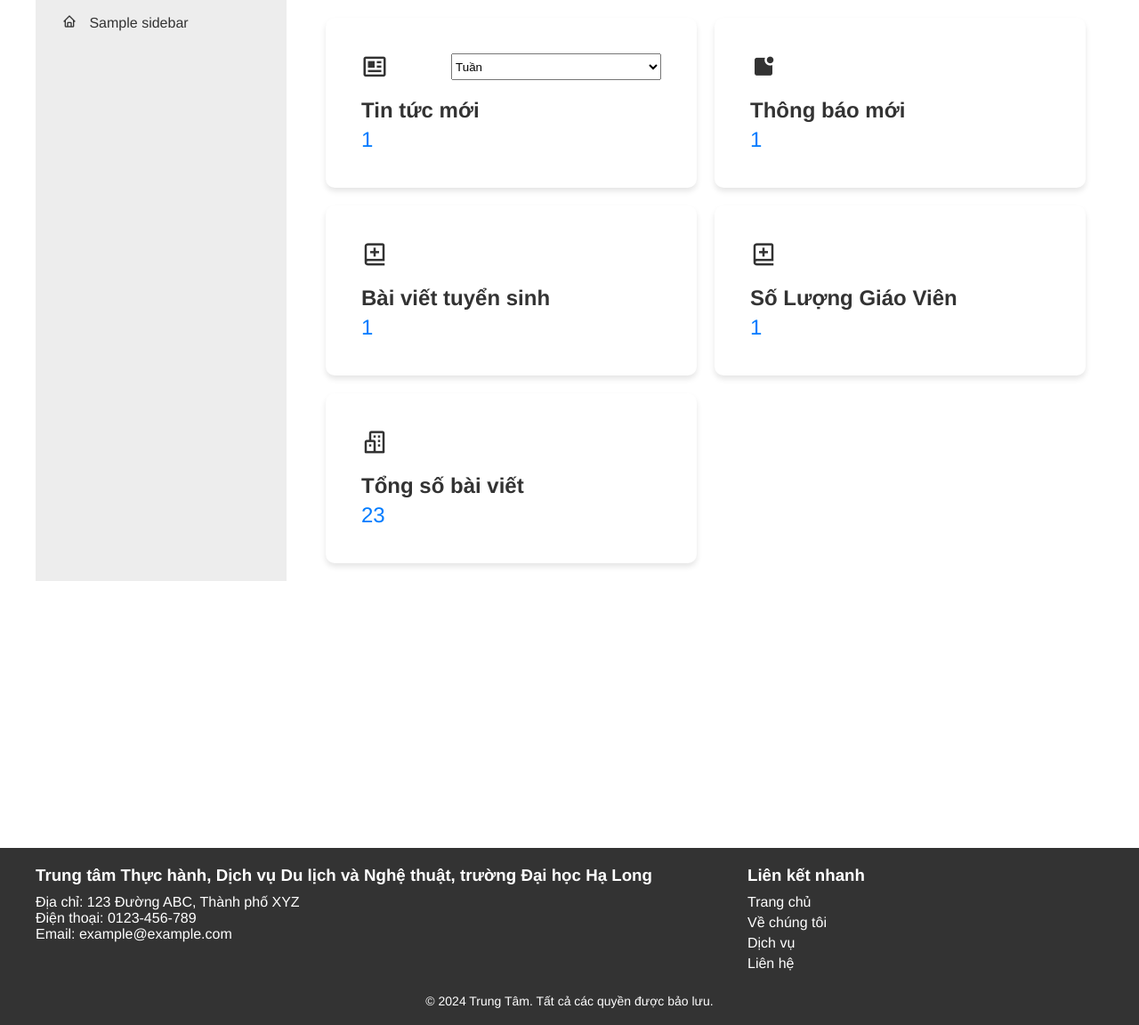
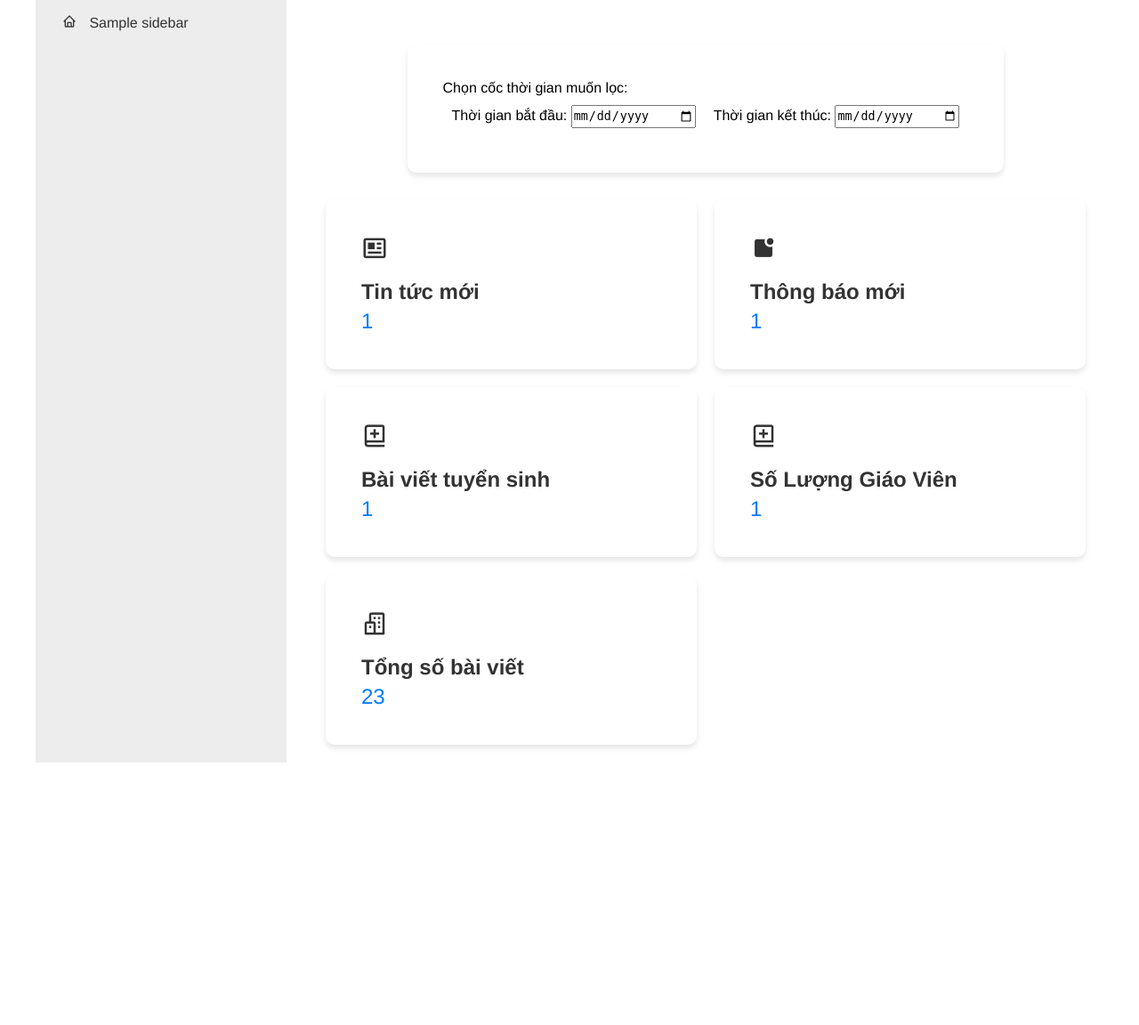
Before and after one commit to Razer29111201/NCKH, a Node server app: template src/views/manager/manager.ejs in a window 1280 px wide. Shown: the part 198-1350 px from the top of the page at 89% size. Run offline with Node 20, Linux system fonts and the light colour scheme; the template is opened without the code that fills it: most values are stand-ins (such as "Sample title", 1, 10 or a date in 2020); some libraries are stand-ins or nearby versions.

Commit message:
09/04/2024

```diff
--- a/src/public/css/admin.css
+++ b/src/public/css/admin.css
@@ -57,3 +57,24 @@
     margin: 5px 0 0;
     color: #007bff;
 }
+
+.loc {
+    display: flex;
+    justify-content: space-evenly;
+    align-items: center;
+    margin: 30px 0;
+}
+
+.time {
+    display: flex;
+
+}
+
+.time_select {
+    padding: 10px;
+}
+
+.time_select input {
+    height: 26px;
+    width: 140px;
+}
--- a/src/public/js/admin.js
+++ b/src/public/js/admin.js
@@ -18,7 +18,7 @@ const editor = document.querySelector('.ck-editor__editable')
 console.log(btn_add);
 add.onclick = () => {
     form.classList.remove('hiden')
-    form1.setAttribute('action', 'news')
+    form1.setAttribute('action', '/news')
     btn_add.classList.remove('hiden')
     form_title.innerText = 'Thêm Tin Tức'
 }
--- a/src/routes/manager.js
+++ b/src/routes/manager.js
@@ -1,6 +1,6 @@
 import express from 'express'
 const router = express.Router();
-import { getHomeAdmin, getMenuu, setsidebar, getNews, getQLteacher, getQLnoti, getQLnews_a, getQLMenu, getQLSubject, getQLintro } from '../controllers/managerController.js';
+import { getHomeAdmin, getMenuu, setsidebar, getNews, getQLteacher, getQLnoti, getQLnews_a, getQLMenu, getQLSubject, getQLintro ,setAllAdmin} from '../controllers/managerController.js';
 
 
 
@@ -13,6 +13,7 @@ router.get('/4', getQLMenu)
 router.get('/5', getQLnews_a)
 router.get('/6', getQLSubject)
 router.get('/7', getQLintro)
-router.get('/a', getMenuu)
+router.post('/setAllAdmin',setAllAdmin)
+
 
 export default router
--- a/src/views/manager/manager.ejs
+++ b/src/views/manager/manager.ejs
@@ -27,21 +27,30 @@
                                     </div>
                                     <div class="col m-9">
                                         <div class="main-content">
+                                            <div class="loc">
+                                                <div class="stat">
+                                                    <label for="getSelect">Chọn cốc thời gian muốn lọc:</label>
+                                                    <div class="time">
+
+                                                        <div class="time_select">
+                                                            <label for="">Thời gian bắt đầu:</label>
+                                                            <input type="date" id="fr_time">
+                                                        </div>
+                                                        <div class="time_select">
+                                                            <label for="">Thời gian kết thúc:</label>
+                                                            <input type="date" id="last_time">
+                                                        </div>
+                                                    </div>
+                                                </div>
+
+
+                                            </div>
+
                                             <div class="stats">
                                                 <div class="stat">
                                                     <div class="stat-icon">
                                                         <i class='bx bx-news'></i>
-                                                        <select>
-                                                            <option value="">
-                                                                Tuần
-                                                            </option>
-                                                            <option value="">
-                                                                Tháng
-                                                            </option>
-                                                            <option value="">
-                                                                Năm
-                                                            </option>
-                                                        </select>
+
                                                     </div>
                                                     <div class="stat-details">
                                                         <h2>Tin tức mới</h2>
@@ -105,7 +114,9 @@
                         <%- include('../partials/footer'); %>
                             <script src="https://ajax.googleapis.com/ajax/libs/jquery/3.7.1/jquery.min.js"></script>
                             <script src="/js/manager.js">
+
                             </script>
+                            <script src="/js/all_admin.js"></script>
                             <script src="/js/ck.js"></script>
 
 
```
Also changed, not shown: src/controllers/managerController.js (+8 -1 lines), src/public/js/all_admin.js (added, +44 -0 lines).
